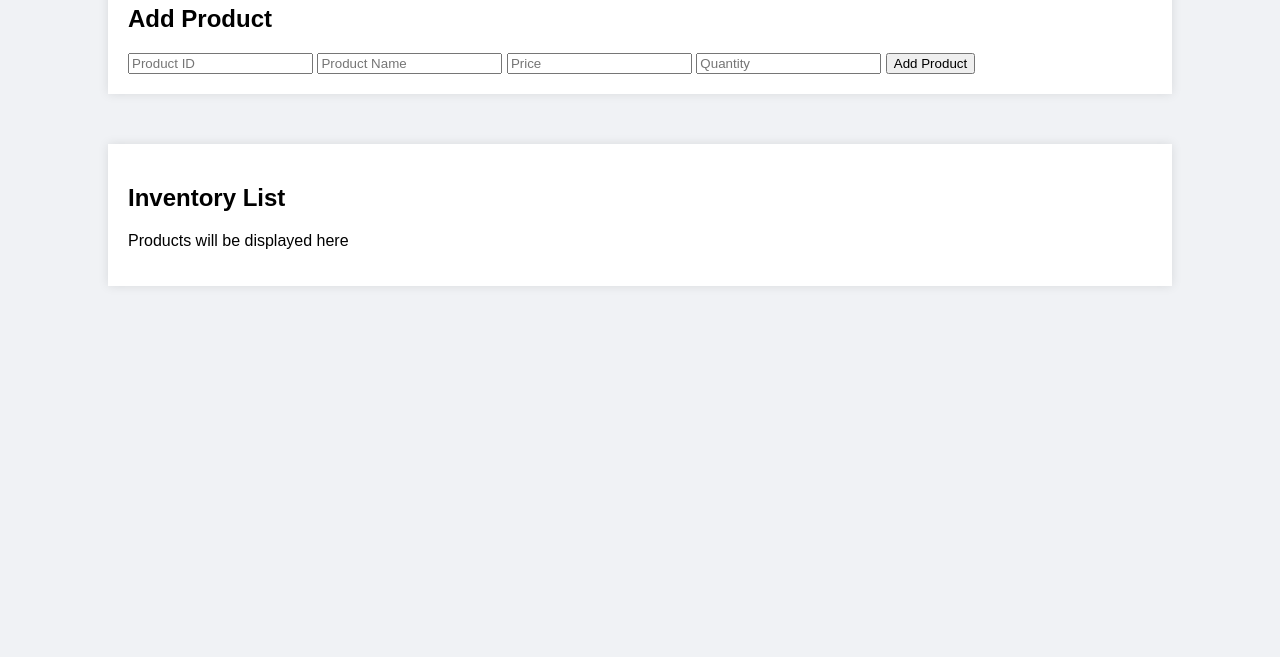
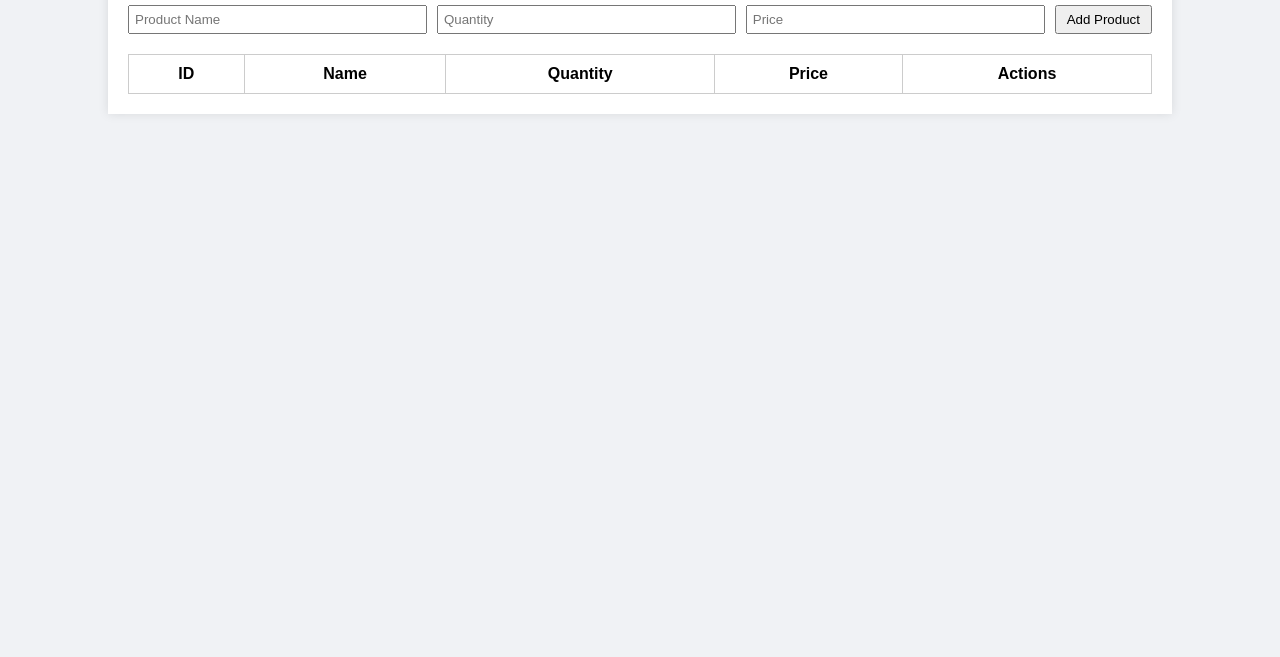
Before and after one commit to maliha-shazad/Major-Assignment-Group, a plain HTML site: page Inventory-Management-System/frontend/index.html in a window 1280 px wide. Shown: the part 143-800 px from the top of the page. Drawn offline with Linux system fonts and the light colour scheme.

Commit message:
Update index.html

```diff
--- a/Inventory-Management-System/frontend/index.html
+++ b/Inventory-Management-System/frontend/index.html
@@ -2,25 +2,39 @@
 <html lang="en">
 <head>
     <meta charset="UTF-8">
+    <meta name="viewport" content="width=device-width, initial-scale=1.0">
     <title>Inventory Management System</title>
     <link rel="stylesheet" href="style.css">
 </head>
 <body>
+    <div class="container">
+        <h1>Inventory Management System</h1>
 
-    <h1>Inventory Management System</h1>
+        <!-- Add / Update Product Form -->
+        <form id="productForm">
+            <input type="hidden" id="productId">
+            <input type="text" id="productName" placeholder="Product Name" required>
+            <input type="number" id="productQuantity" placeholder="Quantity" required>
+            <input type="number" id="productPrice" placeholder="Price" required>
+            <button type="submit">Add Product</button>
+            <button type="button" id="cancelUpdate" style="display:none;">Cancel Update</button>
+        </form>
 
-    <div class="container">
-        <h2>Add Product</h2>
-        <input type="text" placeholder="Product ID">
-        <input type="text" placeholder="Product Name">
-        <input type="number" placeholder="Price">
-        <input type="number" placeholder="Quantity">
-        <button>Add Product</button>
-    </div>
-
-    <div class="container">
-        <h2>Inventory List</h2>
-        <p>Products will be displayed here</p>
+        <!-- Products Table -->
+        <table id="productTable">
+            <thead>
+                <tr>
+                    <th>ID</th>
+                    <th>Name</th>
+                    <th>Quantity</th>
+                    <th>Price</th>
+                    <th>Actions</th>
+                </tr>
+            </thead>
+            <tbody>
+                <!-- Products will be dynamically added here -->
+            </tbody>
+        </table>
     </div>
 
     <script src="script.js"></script>
```
